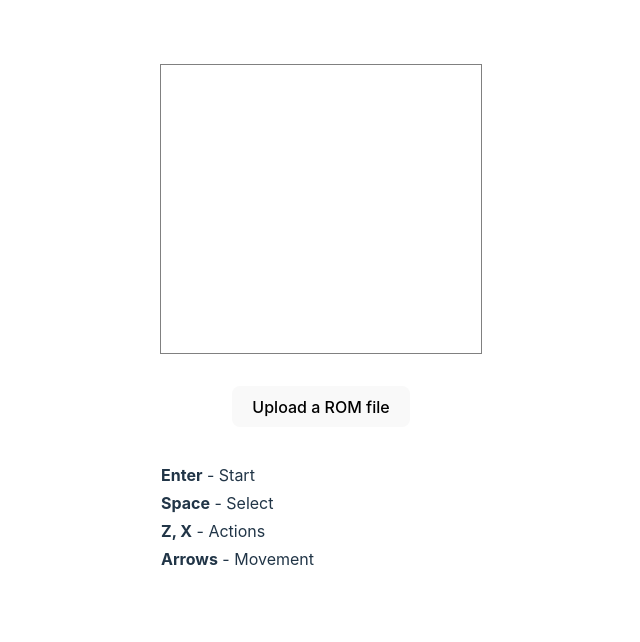
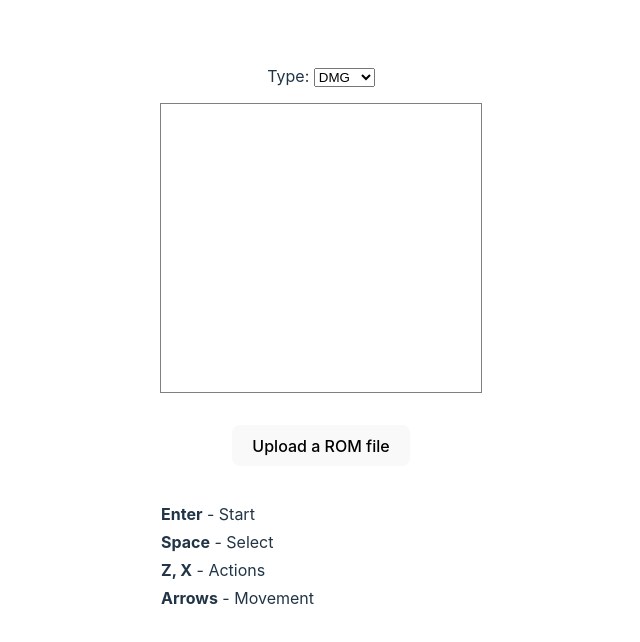
Before and after one commit to aglotoff/gameboy, a website built with Vite: page index.html in a window 1280 px wide. Shown: the whole page, without its empty margins (319-959 px from the left). Built offline with nearby package versions, Linux system fonts and the light colour scheme.

Commit message:
feat: dmg0 and mgb support

```diff
--- a/index.html
+++ b/index.html
@@ -1,13 +1,25 @@
 <!doctype html>
 <html lang="en">
+
 <head>
   <meta charset="UTF-8" />
   <link rel="icon" type="image/svg+xml" href="/vite.svg" />
   <meta name="viewport" content="width=device-width, initial-scale=1.0" />
   <title>Vite + TS</title>
 </head>
+
 <body>
   <div id="app">
+    <label> Type:
+
+      <select id="type-select">
+        <option value="DMG0">DMG0</option>
+        <option value="DMG" selected>DMG</option>
+        <option value="MGB">MGB</option>
+        <option value="SGB" disabled>SGB</option>
+        <option value="SGB2" disabled>SGB2</option>
+      </select>
+    </label>
 
     <input type="file" id="file-selector" style="display: none" required>
     <button id="file-btn" onclick="document.getElementById('file-selector').click()">Upload a ROM file</button>
@@ -20,8 +32,7 @@
     </div>
   </div>
 
-
-
   <script type="module" src="/src/main.ts"></script>
 </body>
+
 </html>
--- /dev/null
+++ b/src/boot-roms.ts
@@ -0,0 +1,126 @@
+import { EmulatorType } from "./types";
+
+const dmgROM = [
+  0x31, 0xfe, 0xff, 0xaf, 0x21, 0xff, 0x9f, 0x32, 0xcb, 0x7c, 0x20, 0xfb, 0x21,
+  0x26, 0xff, 0x0e, 0x11, 0x3e, 0x80, 0x32, 0xe2, 0x0c, 0x3e, 0xf3, 0xe2, 0x32,
+  0x3e, 0x77, 0x77, 0x3e, 0xfc, 0xe0, 0x47, 0x11, 0x04, 0x01, 0x21, 0x10, 0x80,
+  0x1a, 0xcd, 0x95, 0x00, 0xcd, 0x96, 0x00, 0x13, 0x7b, 0xfe, 0x34, 0x20, 0xf3,
+  0x11, 0xd8, 0x00, 0x06, 0x08, 0x1a, 0x13, 0x22, 0x23, 0x05, 0x20, 0xf9, 0x3e,
+  0x19, 0xea, 0x10, 0x99, 0x21, 0x2f, 0x99, 0x0e, 0x0c, 0x3d, 0x28, 0x08, 0x32,
+  0x0d, 0x20, 0xf9, 0x2e, 0x0f, 0x18, 0xf3, 0x67, 0x3e, 0x64, 0x57, 0xe0, 0x42,
+  0x3e, 0x91, 0xe0, 0x40, 0x04, 0x1e, 0x02, 0x0e, 0x0c, 0xf0, 0x44, 0xfe, 0x90,
+  0x20, 0xfa, 0x0d, 0x20, 0xf7, 0x1d, 0x20, 0xf2, 0x0e, 0x13, 0x24, 0x7c, 0x1e,
+  0x83, 0xfe, 0x62, 0x28, 0x06, 0x1e, 0xc1, 0xfe, 0x64, 0x20, 0x06, 0x7b, 0xe2,
+  0x0c, 0x3e, 0x87, 0xe2, 0xf0, 0x42, 0x90, 0xe0, 0x42, 0x15, 0x20, 0xd2, 0x05,
+  0x20, 0x4f, 0x16, 0x20, 0x18, 0xcb, 0x4f, 0x06, 0x04, 0xc5, 0xcb, 0x11, 0x17,
+  0xc1, 0xcb, 0x11, 0x17, 0x05, 0x20, 0xf5, 0x22, 0x23, 0x22, 0x23, 0xc9, 0xce,
+  0xed, 0x66, 0x66, 0xcc, 0x0d, 0x00, 0x0b, 0x03, 0x73, 0x00, 0x83, 0x00, 0x0c,
+  0x00, 0x0d, 0x00, 0x08, 0x11, 0x1f, 0x88, 0x89, 0x00, 0x0e, 0xdc, 0xcc, 0x6e,
+  0xe6, 0xdd, 0xdd, 0xd9, 0x99, 0xbb, 0xbb, 0x67, 0x63, 0x6e, 0x0e, 0xec, 0xcc,
+  0xdd, 0xdc, 0x99, 0x9f, 0xbb, 0xb9, 0x33, 0x3e, 0x3c, 0x42, 0xb9, 0xa5, 0xb9,
+  0xa5, 0x42, 0x3c, 0x21, 0x04, 0x01, 0x11, 0xa8, 0x00, 0x1a, 0x13, 0xbe, 0x20,
+  0xfe, 0x23, 0x7d, 0xfe, 0x34, 0x20, 0xf5, 0x06, 0x19, 0x78, 0x86, 0x23, 0x05,
+  0x20, 0xfb, 0x86, 0x20, 0xfe, 0x3e, 0x01, 0xe0, 0x50,
+];
+
+const dmg0ROM = [
+  0x31, 0xfe, 0xff, 0xaf, 0x21, 0xff, 0x9f, 0x32, 0xcb, 0x7c, 0x20, 0xfb, 0x21,
+  0x26, 0xff, 0x0e, 0x11, 0x3e, 0x80, 0x32, 0xe2, 0x0c, 0x3e, 0xf3, 0xe2, 0x32,
+  0x3e, 0x77, 0x77, 0x3e, 0xfc, 0xe0, 0x47, 0x21, 0x04, 0x01, 0xe5, 0x11, 0xcb,
+  0x00, 0x1a, 0x13, 0xbe, 0x20, 0x6b, 0x23, 0x7d, 0xfe, 0x34, 0x20, 0xf5, 0x06,
+  0x19, 0x78, 0x86, 0x23, 0x05, 0x20, 0xfb, 0x86, 0x20, 0x5a, 0xd1, 0x21, 0x10,
+  0x80, 0x1a, 0xcd, 0xa9, 0x00, 0xcd, 0xaa, 0x00, 0x13, 0x7b, 0xfe, 0x34, 0x20,
+  0xf3, 0x3e, 0x18, 0x21, 0x2f, 0x99, 0x0e, 0x0c, 0x32, 0x3d, 0x28, 0x09, 0x0d,
+  0x20, 0xf9, 0x11, 0xec, 0xff, 0x19, 0x18, 0xf1, 0x67, 0x3e, 0x64, 0x57, 0xe0,
+  0x42, 0x3e, 0x91, 0xe0, 0x40, 0x04, 0x1e, 0x02, 0xcd, 0xbc, 0x00, 0x0e, 0x13,
+  0x24, 0x7c, 0x1e, 0x83, 0xfe, 0x62, 0x28, 0x06, 0x1e, 0xc1, 0xfe, 0x64, 0x20,
+  0x06, 0x7b, 0xe2, 0x0c, 0x3e, 0x87, 0xe2, 0xf0, 0x42, 0x90, 0xe0, 0x42, 0x15,
+  0x20, 0xdd, 0x05, 0x20, 0x69, 0x16, 0x20, 0x18, 0xd6, 0x3e, 0x91, 0xe0, 0x40,
+  0x1e, 0x14, 0xcd, 0xbc, 0x00, 0xf0, 0x47, 0xee, 0xff, 0xe0, 0x47, 0x18, 0xf3,
+  0x4f, 0x06, 0x04, 0xc5, 0xcb, 0x11, 0x17, 0xc1, 0xcb, 0x11, 0x17, 0x05, 0x20,
+  0xf5, 0x22, 0x23, 0x22, 0x23, 0xc9, 0x0e, 0x0c, 0xf0, 0x44, 0xfe, 0x90, 0x20,
+  0xfa, 0x0d, 0x20, 0xf7, 0x1d, 0x20, 0xf2, 0xc9, 0xce, 0xed, 0x66, 0x66, 0xcc,
+  0x0d, 0x00, 0x0b, 0x03, 0x73, 0x00, 0x83, 0x00, 0x0c, 0x00, 0x0d, 0x00, 0x08,
+  0x11, 0x1f, 0x88, 0x89, 0x00, 0x0e, 0xdc, 0xcc, 0x6e, 0xe6, 0xdd, 0xdd, 0xd9,
+  0x99, 0xbb, 0xbb, 0x67, 0x63, 0x6e, 0x0e, 0xec, 0xcc, 0xdd, 0xdc, 0x99, 0x9f,
+  0xbb, 0xb9, 0x33, 0x3e, 0xff, 0xff, 0x3c, 0xe0, 0x50,
+];
+
+const mgbROM = [
+  0x31, 0xfe, 0xff, 0xaf, 0x21, 0xff, 0x9f, 0x32, 0xcb, 0x7c, 0x20, 0xfb, 0x21,
+  0x26, 0xff, 0x0e, 0x11, 0x3e, 0x80, 0x32, 0xe2, 0x0c, 0x3e, 0xf3, 0xe2, 0x32,
+  0x3e, 0x77, 0x77, 0x3e, 0xfc, 0xe0, 0x47, 0x11, 0x04, 0x01, 0x21, 0x10, 0x80,
+  0x1a, 0xcd, 0x95, 0x00, 0xcd, 0x96, 0x00, 0x13, 0x7b, 0xfe, 0x34, 0x20, 0xf3,
+  0x11, 0xd8, 0x00, 0x06, 0x08, 0x1a, 0x13, 0x22, 0x23, 0x05, 0x20, 0xf9, 0x3e,
+  0x19, 0xea, 0x10, 0x99, 0x21, 0x2f, 0x99, 0x0e, 0x0c, 0x3d, 0x28, 0x08, 0x32,
+  0x0d, 0x20, 0xf9, 0x2e, 0x0f, 0x18, 0xf3, 0x67, 0x3e, 0x64, 0x57, 0xe0, 0x42,
+  0x3e, 0x91, 0xe0, 0x40, 0x04, 0x1e, 0x02, 0x0e, 0x0c, 0xf0, 0x44, 0xfe, 0x90,
+  0x20, 0xfa, 0x0d, 0x20, 0xf7, 0x1d, 0x20, 0xf2, 0x0e, 0x13, 0x24, 0x7c, 0x1e,
+  0x83, 0xfe, 0x62, 0x28, 0x06, 0x1e, 0xc1, 0xfe, 0x64, 0x20, 0x06, 0x7b, 0xe2,
+  0x0c, 0x3e, 0x87, 0xe2, 0xf0, 0x42, 0x90, 0xe0, 0x42, 0x15, 0x20, 0xd2, 0x05,
+  0x20, 0x4f, 0x16, 0x20, 0x18, 0xcb, 0x4f, 0x06, 0x04, 0xc5, 0xcb, 0x11, 0x17,
+  0xc1, 0xcb, 0x11, 0x17, 0x05, 0x20, 0xf5, 0x22, 0x23, 0x22, 0x23, 0xc9, 0xce,
+  0xed, 0x66, 0x66, 0xcc, 0x0d, 0x00, 0x0b, 0x03, 0x73, 0x00, 0x83, 0x00, 0x0c,
+  0x00, 0x0d, 0x00, 0x08, 0x11, 0x1f, 0x88, 0x89, 0x00, 0x0e, 0xdc, 0xcc, 0x6e,
+  0xe6, 0xdd, 0xdd, 0xd9, 0x99, 0xbb, 0xbb, 0x67, 0x63, 0x6e, 0x0e, 0xec, 0xcc,
+  0xdd, 0xdc, 0x99, 0x9f, 0xbb, 0xb9, 0x33, 0x3e, 0x3c, 0x42, 0xb9, 0xa5, 0xb9,
+  0xa5, 0x42, 0x3c, 0x21, 0x04, 0x01, 0x11, 0xa8, 0x00, 0x1a, 0x13, 0xbe, 0x20,
+  0xfe, 0x23, 0x7d, 0xfe, 0x34, 0x20, 0xf5, 0x06, 0x19, 0x78, 0x86, 0x23, 0x05,
+  0x20, 0xfb, 0x86, 0x20, 0xfe, 0x3e, 0xff, 0xe0, 0x50,
+];
+
+const sgbROM = [
+  0x31, 0xfe, 0xff, 0x3e, 0x30, 0xe0, 0x00, 0xaf, 0x21, 0xff, 0x9f, 0x32, 0xcb,
+  0x7c, 0x20, 0xfb, 0x21, 0x26, 0xff, 0x0e, 0x11, 0x3e, 0x80, 0x32, 0xe2, 0x0c,
+  0x3e, 0xf3, 0xe2, 0x32, 0x3e, 0x77, 0x77, 0x3e, 0xfc, 0xe0, 0x47, 0x21, 0x5f,
+  0xc0, 0x0e, 0x08, 0xaf, 0x32, 0x0d, 0x20, 0xfc, 0x11, 0x4f, 0x01, 0x3e, 0xfb,
+  0x0e, 0x06, 0xf5, 0x06, 0x00, 0x1a, 0x1b, 0x32, 0x80, 0x47, 0x0d, 0x20, 0xf8,
+  0x32, 0xf1, 0x32, 0x0e, 0x0e, 0xd6, 0x02, 0xfe, 0xef, 0x20, 0xea, 0x11, 0x04,
+  0x01, 0x21, 0x10, 0x80, 0x1a, 0xcd, 0xd3, 0x00, 0xcd, 0xd4, 0x00, 0x13, 0x7b,
+  0xfe, 0x34, 0x20, 0xf3, 0x11, 0xe6, 0x00, 0x06, 0x08, 0x1a, 0x13, 0x22, 0x23,
+  0x05, 0x20, 0xf9, 0x3e, 0x19, 0xea, 0x10, 0x99, 0x21, 0x2f, 0x99, 0x0e, 0x0c,
+  0x3d, 0x28, 0x08, 0x32, 0x0d, 0x20, 0xf9, 0x2e, 0x0f, 0x18, 0xf3, 0x3e, 0x91,
+  0xe0, 0x40, 0x21, 0x00, 0xc0, 0x0e, 0x00, 0x3e, 0x00, 0xe2, 0x3e, 0x30, 0xe2,
+  0x06, 0x10, 0x1e, 0x08, 0x2a, 0x57, 0xcb, 0x42, 0x3e, 0x10, 0x20, 0x02, 0x3e,
+  0x20, 0xe2, 0x3e, 0x30, 0xe2, 0xcb, 0x1a, 0x1d, 0x20, 0xef, 0x05, 0x20, 0xe8,
+  0x3e, 0x20, 0xe2, 0x3e, 0x30, 0xe2, 0xcd, 0xc2, 0x00, 0x7d, 0xfe, 0x60, 0x20,
+  0xd2, 0x0e, 0x13, 0x3e, 0xc1, 0xe2, 0x0c, 0x3e, 0x07, 0xe2, 0x18, 0x3a, 0x16,
+  0x04, 0xf0, 0x44, 0xfe, 0x90, 0x20, 0xfa, 0x1e, 0x00, 0x1d, 0x20, 0xfd, 0x15,
+  0x20, 0xf2, 0xc9, 0x4f, 0x06, 0x04, 0xc5, 0xcb, 0x11, 0x17, 0xc1, 0xcb, 0x11,
+  0x17, 0x05, 0x20, 0xf5, 0x22, 0x23, 0x22, 0x23, 0xc9, 0x3c, 0x42, 0xb9, 0xa5,
+  0xb9, 0xa5, 0x42, 0x3c, 0x00, 0x00, 0x00, 0x00, 0x00, 0x00, 0x00, 0x00, 0x00,
+  0x00, 0x00, 0x00, 0x3e, 0x01, 0xe0, 0x50,
+];
+
+const sgb2ROM = [
+  0x31, 0xfe, 0xff, 0x3e, 0x30, 0xe0, 0x00, 0xaf, 0x21, 0xff, 0x9f, 0x32, 0xcb,
+  0x7c, 0x20, 0xfb, 0x21, 0x26, 0xff, 0x0e, 0x11, 0x3e, 0x80, 0x32, 0xe2, 0x0c,
+  0x3e, 0xf3, 0xe2, 0x32, 0x3e, 0x77, 0x77, 0x3e, 0xfc, 0xe0, 0x47, 0x21, 0x5f,
+  0xc0, 0x0e, 0x08, 0xaf, 0x32, 0x0d, 0x20, 0xfc, 0x11, 0x4f, 0x01, 0x3e, 0xfb,
+  0x0e, 0x06, 0xf5, 0x06, 0x00, 0x1a, 0x1b, 0x32, 0x80, 0x47, 0x0d, 0x20, 0xf8,
+  0x32, 0xf1, 0x32, 0x0e, 0x0e, 0xd6, 0x02, 0xfe, 0xef, 0x20, 0xea, 0x11, 0x04,
+  0x01, 0x21, 0x10, 0x80, 0x1a, 0xcd, 0xd3, 0x00, 0xcd, 0xd4, 0x00, 0x13, 0x7b,
+  0xfe, 0x34, 0x20, 0xf3, 0x11, 0xe6, 0x00, 0x06, 0x08, 0x1a, 0x13, 0x22, 0x23,
+  0x05, 0x20, 0xf9, 0x3e, 0x19, 0xea, 0x10, 0x99, 0x21, 0x2f, 0x99, 0x0e, 0x0c,
+  0x3d, 0x28, 0x08, 0x32, 0x0d, 0x20, 0xf9, 0x2e, 0x0f, 0x18, 0xf3, 0x3e, 0x91,
+  0xe0, 0x40, 0x21, 0x00, 0xc0, 0x0e, 0x00, 0x3e, 0x00, 0xe2, 0x3e, 0x30, 0xe2,
+  0x06, 0x10, 0x1e, 0x08, 0x2a, 0x57, 0xcb, 0x42, 0x3e, 0x10, 0x20, 0x02, 0x3e,
+  0x20, 0xe2, 0x3e, 0x30, 0xe2, 0xcb, 0x1a, 0x1d, 0x20, 0xef, 0x05, 0x20, 0xe8,
+  0x3e, 0x20, 0xe2, 0x3e, 0x30, 0xe2, 0xcd, 0xc2, 0x00, 0x7d, 0xfe, 0x60, 0x20,
+  0xd2, 0x0e, 0x13, 0x3e, 0xc1, 0xe2, 0x0c, 0x3e, 0x07, 0xe2, 0x18, 0x3a, 0x16,
+  0x04, 0xf0, 0x44, 0xfe, 0x90, 0x20, 0xfa, 0x1e, 0x00, 0x1d, 0x20, 0xfd, 0x15,
+  0x20, 0xf2, 0xc9, 0x4f, 0x06, 0x04, 0xc5, 0xcb, 0x11, 0x17, 0xc1, 0xcb, 0x11,
+  0x17, 0x05, 0x20, 0xf5, 0x22, 0x23, 0x22, 0x23, 0xc9, 0x3c, 0x42, 0xb9, 0xa5,
+  0xb9, 0xa5, 0x42, 0x3c, 0x00, 0x00, 0x00, 0x00, 0x00, 0x00, 0x00, 0x00, 0x00,
+  0x00, 0x00, 0x00, 0x3e, 0xff, 0xe0, 0x50,
+];
+
+const bootROMs: Record<EmulatorType, number[]> = {
+  DMG: dmgROM,
+  DMG0: dmg0ROM,
+  MGB: mgbROM,
+  SGB: sgbROM,
+  SGB2: sgb2ROM,
+};
+
+export default bootROMs;
--- a/src/main.ts
+++ b/src/main.ts
@@ -5,6 +5,7 @@ import { ActionButton, DirectionButton } from "./hw/joypad";
 import { LCD } from "./lcd";
 
 import "./style.css";
+import { EmulatorType } from "./types";
 
 const canvas = document.createElement("canvas");
 canvas.width = 160 * 2;
@@ -17,6 +18,7 @@ const context = canvas.getContext("2d")!;
 const lcd = new LCD(context);
 
 let current: Emulator | null = null;
+let type: EmulatorType = "DMG";
 
 window.addEventListener(
   "keydown",
@@ -94,19 +96,24 @@ async function readImage(file: File) {
     current.destroy();
   }
 
-  current = new Emulator(lcd);
+  current = new Emulator(type, lcd);
   current.run(cartridge);
+  typeSelect.disabled = true;
 }
+
+const typeSelect = document.getElementById("type-select") as HTMLSelectElement;
+type = typeSelect.value as EmulatorType;
+typeSelect.addEventListener("change", () => {
+  type = typeSelect.value as EmulatorType;
+});
+
+const fileSelector = document.getElementById("file-selector")!;
+fileSelector.addEventListener("change", (event) => {
+  const fileList = (event.target as HTMLInputElement).files!;
+  readImage(fileList[0]);
+});
 
 const app = document.getElementById("app");
 if (app != null) {
-  app.insertBefore(canvas, app.firstChild);
+  app.insertBefore(canvas, fileSelector);
 }
-
-const fileSelector = document.getElementById("file-selector");
-if (fileSelector != null) {
-  fileSelector.addEventListener("change", (event) => {
-    const fileList = (event.target as HTMLInputElement).files!;
-    readImage(fileList[0]);
-  });
-}
--- a/src/memory.ts
+++ b/src/memory.ts
@@ -55,29 +55,6 @@ export enum HWRegister {
   IE = 0xffff,
 }
 
-const bootROM = [
-  0x31, 0xfe, 0xff, 0xaf, 0x21, 0xff, 0x9f, 0x32, 0xcb, 0x7c, 0x20, 0xfb, 0x21,
-  0x26, 0xff, 0x0e, 0x11, 0x3e, 0x80, 0x32, 0xe2, 0x0c, 0x3e, 0xf3, 0xe2, 0x32,
-  0x3e, 0x77, 0x77, 0x3e, 0xfc, 0xe0, 0x47, 0x11, 0x04, 0x01, 0x21, 0x10, 0x80,
-  0x1a, 0xcd, 0x95, 0x00, 0xcd, 0x96, 0x00, 0x13, 0x7b, 0xfe, 0x34, 0x20, 0xf3,
-  0x11, 0xd8, 0x00, 0x06, 0x08, 0x1a, 0x13, 0x22, 0x23, 0x05, 0x20, 0xf9, 0x3e,
-  0x19, 0xea, 0x10, 0x99, 0x21, 0x2f, 0x99, 0x0e, 0x0c, 0x3d, 0x28, 0x08, 0x32,
-  0x0d, 0x20, 0xf9, 0x2e, 0x0f, 0x18, 0xf3, 0x67, 0x3e, 0x64, 0x57, 0xe0, 0x42,
-  0x3e, 0x91, 0xe0, 0x40, 0x04, 0x1e, 0x02, 0x0e, 0x0c, 0xf0, 0x44, 0xfe, 0x90,
-  0x20, 0xfa, 0x0d, 0x20, 0xf7, 0x1d, 0x20, 0xf2, 0x0e, 0x13, 0x24, 0x7c, 0x1e,
-  0x83, 0xfe, 0x62, 0x28, 0x06, 0x1e, 0xc1, 0xfe, 0x64, 0x20, 0x06, 0x7b, 0xe2,
-  0x0c, 0x3e, 0x87, 0xe2, 0xf0, 0x42, 0x90, 0xe0, 0x42, 0x15, 0x20, 0xd2, 0x05,
-  0x20, 0x4f, 0x16, 0x20, 0x18, 0xcb, 0x4f, 0x06, 0x04, 0xc5, 0xcb, 0x11, 0x17,
-  0xc1, 0xcb, 0x11, 0x17, 0x05, 0x20, 0xf5, 0x22, 0x23, 0x22, 0x23, 0xc9, 0xce,
-  0xed, 0x66, 0x66, 0xcc, 0x0d, 0x00, 0x0b, 0x03, 0x73, 0x00, 0x83, 0x00, 0x0c,
-  0x00, 0x0d, 0x00, 0x08, 0x11, 0x1f, 0x88, 0x89, 0x00, 0x0e, 0xdc, 0xcc, 0x6e,
-  0xe6, 0xdd, 0xdd, 0xd9, 0x99, 0xbb, 0xbb, 0x67, 0x63, 0x6e, 0x0e, 0xec, 0xcc,
-  0xdd, 0xdc, 0x99, 0x9f, 0xbb, 0xb9, 0x33, 0x3e, 0x3c, 0x42, 0xb9, 0xa5, 0xb9,
-  0xa5, 0x42, 0x3c, 0x21, 0x04, 0x01, 0x11, 0xa8, 0x00, 0x1a, 0x13, 0xbe, 0x20,
-  0xfe, 0x23, 0x7d, 0xfe, 0x34, 0x20, 0xf5, 0x06, 0x19, 0x78, 0x86, 0x23, 0x05,
-  0x20, 0xfb, 0x86, 0x20, 0xfe, 0x3e, 0x01, 0xe0, 0x50,
-];
-
 export class Memory implements IMemory {
   private wram = new Uint8Array(0x2000);
   private hram = new Uint8Array(0x80);
@@ -94,7 +71,8 @@ export class Memory implements IMemory {
     private joypad: Joypad,
     private apu: APURegisters,
     private systemCounter: SystemCounter,
-    private serial: Serial
+    private serial: Serial,
+    private bootROM: number[]
   ) {
     this.ppuRegs = new PPURegisters(ppu);
   }
@@ -104,8 +82,8 @@ export class Memory implements IMemory {
   }
 
   public readDMA(address: number) {
-    if (address < bootROM.length && !this.bootROMDisabled) {
-      return bootROM[address];
+    if (address < this.bootROM.length && !this.bootROMDisabled) {
+      return this.bootROM[address];
     }
 
     // 16 KiB ROM bank 00
--- a/src/style.css
+++ b/src/style.css
@@ -108,3 +108,7 @@ button:focus-visible {
 #file-selector:disabled ~ button {
   display: none;
 }
+
+#type-select {
+  margin-bottom: 1rem;
+}
--- /dev/null
+++ b/src/types.ts
@@ -0,0 +1,4 @@
+export type EmulatorType = "DMG0" | "DMG" | "MGB" | "SGB" | "SGB2";
+// | "CGB"
+// | "AGB"
+// | "AGS";
```
Also changed, not shown: src/emulator.ts (+5 -2 lines), README.md. Lines whose indentation alone changed are shown as unchanged.
